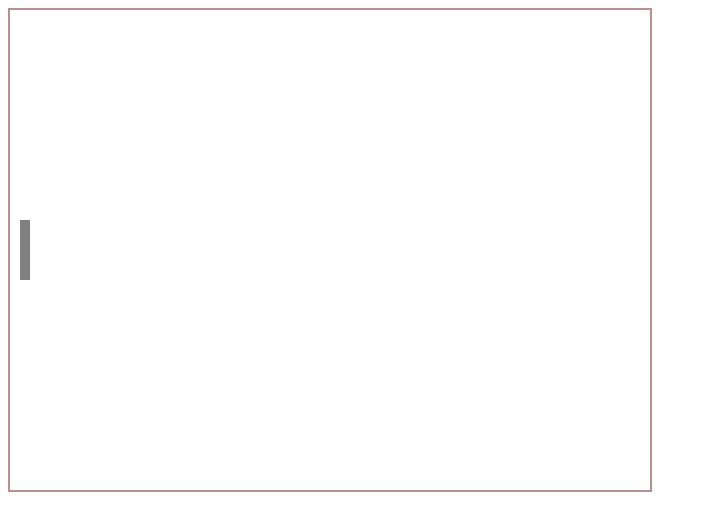
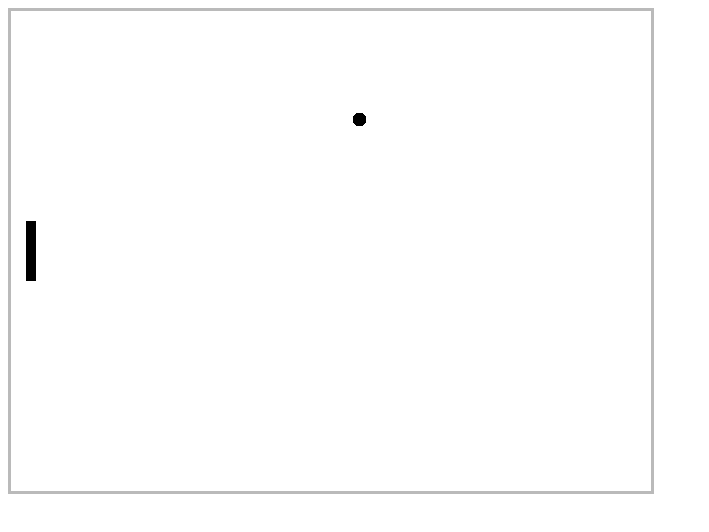
Before and after one commit to ermyril/jspong, a plain HTML site: page index.html in a window 1280 px wide. Shown: the whole page, without its empty margins (0-709 px from the left). Drawn offline with Linux system fonts and the light colour scheme.

Commit message:
Add files via upload

```diff
--- /dev/null
+++ b/ball.js
@@ -0,0 +1,41 @@
+export default class Ball {
+    constructor( pos, radius, velocity, color, pongConfig ) {
+        this.pongConfig = pongConfig;
+        this.radius = radius;
+
+        //this.velocity = velocity;
+        this.vx = velocity;
+        this.vy = velocity;
+
+        this.color = color;
+        this.pos = pos;
+
+
+    }
+
+    draw(frame) {
+        for (let y = -this.radius; y < this.radius; y++) {
+            for (let x = -this.radius; x < this.radius; x++) {
+                const z = Math.sqrt(Math.pow(x, 2) + Math.pow(y, 2));
+
+                if (z < this.radius) {
+                    frame.setPixel(this.pos.x + x, this.pos.y + y, this.color, frame.pixels);
+                }
+            }
+        }
+    }
+
+    update() {
+        if (this.pos.x + this.radius >= this.pongConfig.width || this.pos.x - this.radius <= 0) {
+            this.vx = -this.vx;
+        }
+
+        if (this.pos.y + this.radius >= this.pongConfig.height || this.pos.y - this.radius <= 0) {
+            this.vy = -this.vy;
+        }
+
+
+        this.pos.x += this.vx;
+        this.pos.y += this.vy;
+    }
+}
--- /dev/null
+++ b/frame.js
@@ -0,0 +1,20 @@
+export default class Frame {
+    constructor(imageData) {
+        this.imageData = imageData;
+        this.pixels = this.imageData.data;
+    }
+
+
+    setPixel(x, y, color) {
+        const index = ( y * 640 + x ) * 4;
+
+        if ( index < this.pixels.length && index >= 0) {
+            this.pixels[index] = color.r;
+            this.pixels[index+1] = color.g;
+            this.pixels[index+2] = color.b;
+            this.pixels[index+3] = color.a;
+        }
+
+    }
+
+}
--- a/index.html
+++ b/index.html
@@ -1,6 +1,6 @@
 <html>
     <body>
         <canvas id="pong"></canvas>
-        <script type="text/javascript" src="./pong.js"></script>
+        <script type="module" src="./pong.js"></script>
     </body>
 </html>
--- /dev/null
+++ b/paddle.js
@@ -0,0 +1,60 @@
+import { Position } from './utils.js';
+
+
+export default class Paddle {
+    constructor( pos, width, height, velocity, color, pongConfig ) {
+        this.pongConfig = pongConfig;
+        this.width = width;
+        this.height = height;
+        this.velocity = velocity;
+        this.color = color;
+
+        this.movingUp = false;
+        this.movingDown = false;
+
+        this.pos = new Position(
+            pos.x - width / 2,
+            pos.y - height / 2
+        );
+
+        this.registerHandlers();
+
+    }
+
+    draw(frame) {
+
+
+
+        for (let y = 0; y < this.height; y++ ) {
+            for (let x = 0; x < this.width; x++) {
+                frame.setPixel(this.pos.x + x, this.pos.y + y, this.color, frame.pixels);
+            }
+        }
+    }
+
+    update() {
+        if (this.movingDown && (this.pos.y + this.height) < this.pongConfig.height) {
+            this.pos.y += this.velocity;
+        } else if (this.movingUp && this.pos.y > 0) {
+            this.pos.y -= this.velocity;
+        }
+    }
+
+    registerHandlers() {
+        document.addEventListener("keydown", event => {
+            if (event.code === "ArrowDown") {
+                this.movingDown = true;
+            } else if (event.code === "ArrowUp") {
+                this.movingUp = true;
+            }
+        });
+
+        document.addEventListener("keyup", event => {
+            if (event.code === "ArrowDown") {
+                this.movingDown = false;
+            } else if (event.code === "ArrowUp") {
+                this.movingUp = false;
+            }
+        });
+    }
+}
--- a/pong.js
+++ b/pong.js
@@ -1,116 +1,9 @@
-class Color {
-    constructor(red, green, blue, alpha) {
-        this.r = red;
-        this.g = green;
-        this.b = blue;
-        this.a = alpha;
-    }
-}
+import { Color, Position } from './utils.js'
+import Frame from './frame.js';
+import Paddle from './paddle.js';
+import Ball from './ball.js';
 
-class Position {
-    constructor(x, y) {
-        this.x = x;
-        this.y = y;
-    }
-}
 
-class Frame {
-    constructor(imageData) {
-        this.imageData = imageData;
-        this.pixels = this.imageData.data;
-    }
-
-    setPixel(x, y, color) {
-        const index = (y * 640 + x) * 4;
-
-        if (index < this.pixels.length && index >= 0) {
-            this.pixels[index] = color.r;
-            this.pixels[index + 1] = color.g;
-            this.pixels[index + 2] = color.b;
-            this.pixels[index + 3] = color.a;
-        }
-    }
-
-    setCirclePixel(radius, color) {
-        const index = (Math.PI * radius ^ 2);
-
-        this.pixels[index] = color.r;
-        this.pixels[index + 1] = color.g;
-        this.pixels[index + 2] = color.b;
-        this.pixels[index + 3] = color.a;
-    }
-}
-
-class Paddle {
-    constructor(pos, width, height, velocity, color, pongConfig) {
-        this.pongConfig = pongConfig;
-        this.width = width;
-        this.height = height;
-        this.velocity = velocity;
-        this.color = color;
-
-        this.movingUp = false;
-        this.movingDown = false;
-
-        this.pos = new Position(
-            pos.x - width / 2,
-            pos.y - height / 2
-        );
-
-        this.registerHandlers();
-    }
-
-    draw(frame) {
-        for (let y = 0; y < this.height; y++) {
-            for (let x = 0; x < this.width; x++) {
-                frame.setPixel(this.pos.x + x, this.pos.y + y, this.color, frame.pixels);
-            }
-        }
-    }
-
-    update() {
-        if (this.movingDown && (this.pos.y + this.height) < this.pongConfig.height) {
-            this.pos.y += this.velocity;
-        } else if (this.movingUp && this.pos.y > 0) {
-            this.pos.y -= this.velocity;
-        }
-    }
-
-    registerHandlers() {
-        document.addEventListener("keydown", event => {
-            if (event.code === "ArrowDown") {
-                this.movingDown = true;
-            } else if (event.code === "ArrowUp") {
-                this.movingUp = true;
-            }
-        });
-
-        document.addEventListener("keyup", event => {
-            if (event.code === "ArrowDown") {
-                this.movingDown = false;
-            } else if (event.code === "ArrowUp") {
-                this.movingUp = false;
-            }
-        });
-    }
-}
-
-class Circle {
-    constructor(pos, radius, color, pongConfig) {
-        this.pongConfig = pongConfig
-        this.radius = radius
-        this.color = color
-
-        this.pos = new Position(
-            pos.x - this.pongConfig.width / 2,
-            pos.y - this.pongConfig.height / 2
-        )
-    }
-
-    draw(frame) {
-        frame.setCirclePixel(this.radius, this.color, frame.pixels);
-    }
-}
 
 class Pong {
     constructor(canvas, width, height) {
@@ -122,7 +15,7 @@ class Pong {
         this.canvas = canvas;
         this.canvas.width = this.config.width;
         this.canvas.height = this.config.height;
-        this.canvas.style = "border: 2px solid #BC8F8F";
+        this.canvas.style = "border: 3px solid #bababa";
         this.lastRender = 0;
 
         this.ctx = canvas.getContext('2d');
@@ -130,21 +23,24 @@ class Pong {
 
     start() {
         this.player1 = new Paddle(
-            new Position(15, this.config.height / 2),
+            new Position(20, this.config.height / 2),
             10, // width
             60, // height
-            7,  // velocity
-            new Color(128, 128, 128, 255),
+            5,  // velocity
+            new Color(0, 0, 0, 255),
             this.config // pongConfig
         );
 
+        this.ball = new Ball(
+            new Position(this.config.width / 2, this.config.height / 2),
+            7, // radius
+            2,  // velocity
+            new Color(0, 0, 0, 255),
+            this.config // pongConfig
+        );
+
+
         window.requestAnimationFrame(this.loop);
-
-        this.obje = new Circle(new Position(this.config.width / 2, this.config.height / 2),
-            30, // radius
-            new Color(0, 255, 255, 255),
-            this.config //pongConfig
-        );
     }
 
     loop = (timestamp) => {
@@ -167,9 +63,13 @@ class Pong {
         this.player1.update();
         this.player1.draw(frame);
 
+        this.ball.update();
+        this.ball.draw(frame);
+
 
         this.ctx.putImageData(frame.imageData, 0, 0);
     }
+
 }
 
 
--- /dev/null
+++ b/utils.js
@@ -0,0 +1,15 @@
+export class Position {
+    constructor(x, y) {
+        this.x = x;
+        this.y = y;
+    }
+}
+
+export class Color {
+    constructor(red, green, blue, alpha) {
+        this.r = red;
+        this.g = green;
+        this.b = blue;
+        this.a = alpha;
+    }
+}
```
